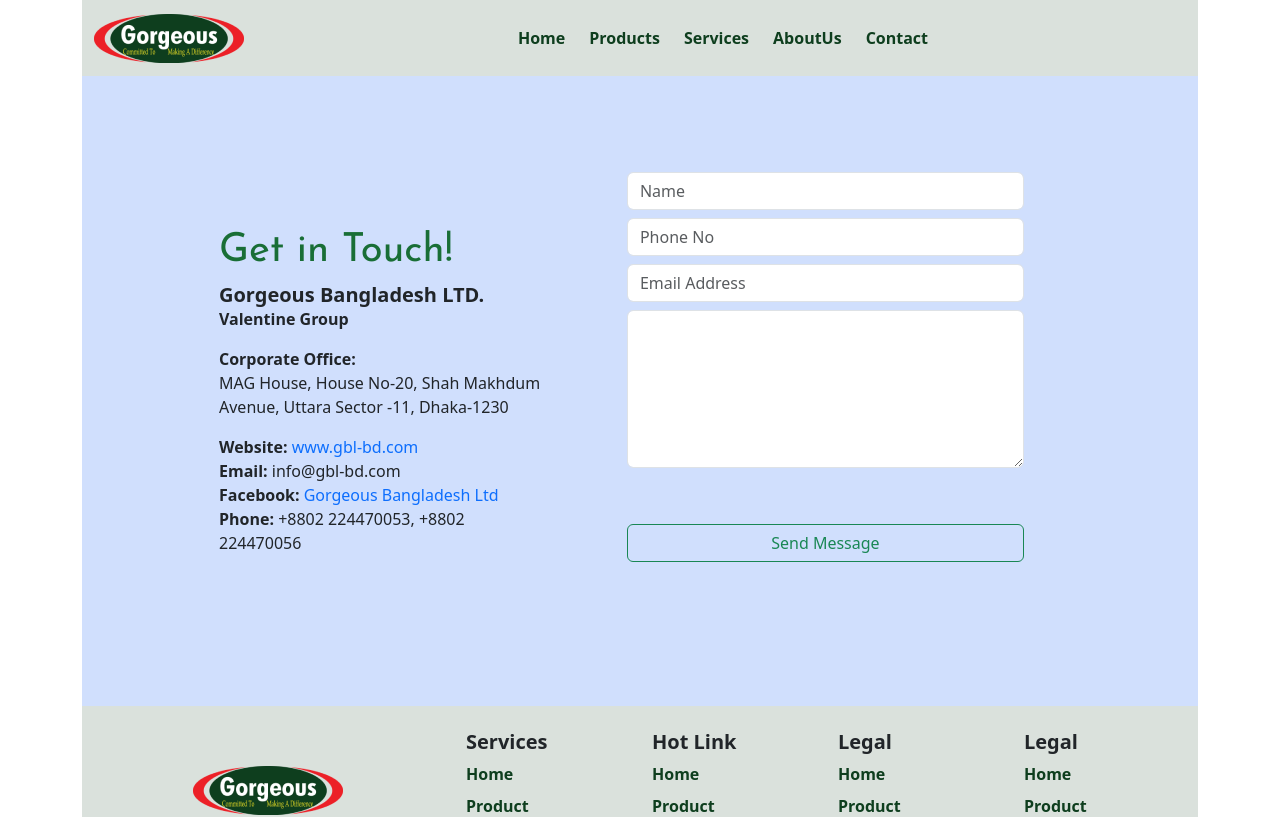
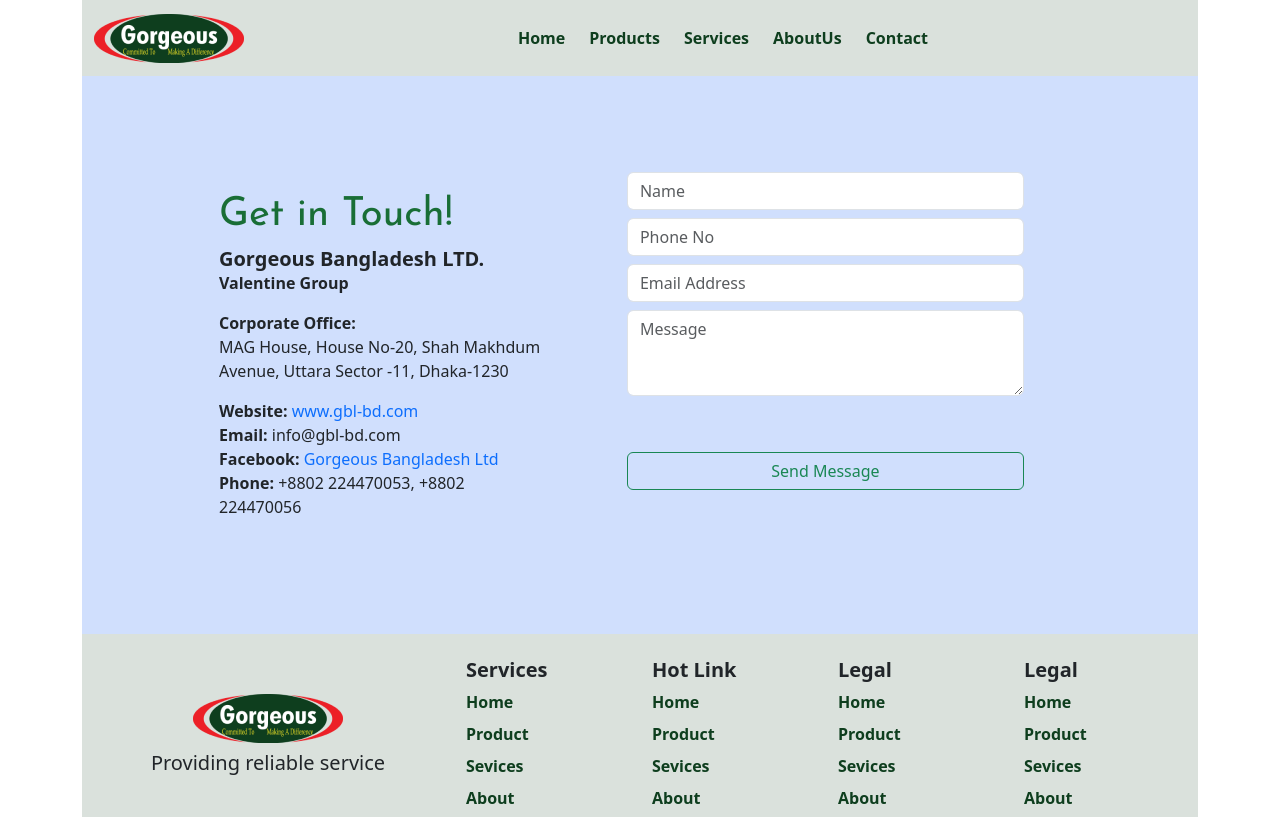
Before and after one commit to tuhinshuvra/gorgeousBangladeshLimited, a React (Create React App) app: page /contact in a window 1280 px wide. Shown: the top 817 px of the page. Built offline with nearby package versions, Linux system fonts and the light colour scheme.

Commit message:
updated contact form

```diff
--- a/src/Pages/Contact/Contact.js
+++ b/src/Pages/Contact/Contact.js
@@ -51,14 +51,15 @@
                             name="email"
                             autoComplete="off"
                             placeholder='Email Address'
-                            required
+
                         />
                         <textarea
                             className=' mb-2 form-control'
                             name='message'
                             cols="30"
-                            rows="6"
+                            rows="3"
                             autoComplete="off"
+                            placeholder='Message'
                             required
                         ></textarea>
                         <input className=' btn btn-outline-success my-lg-5' type="submit" value="Send Message" />
```
